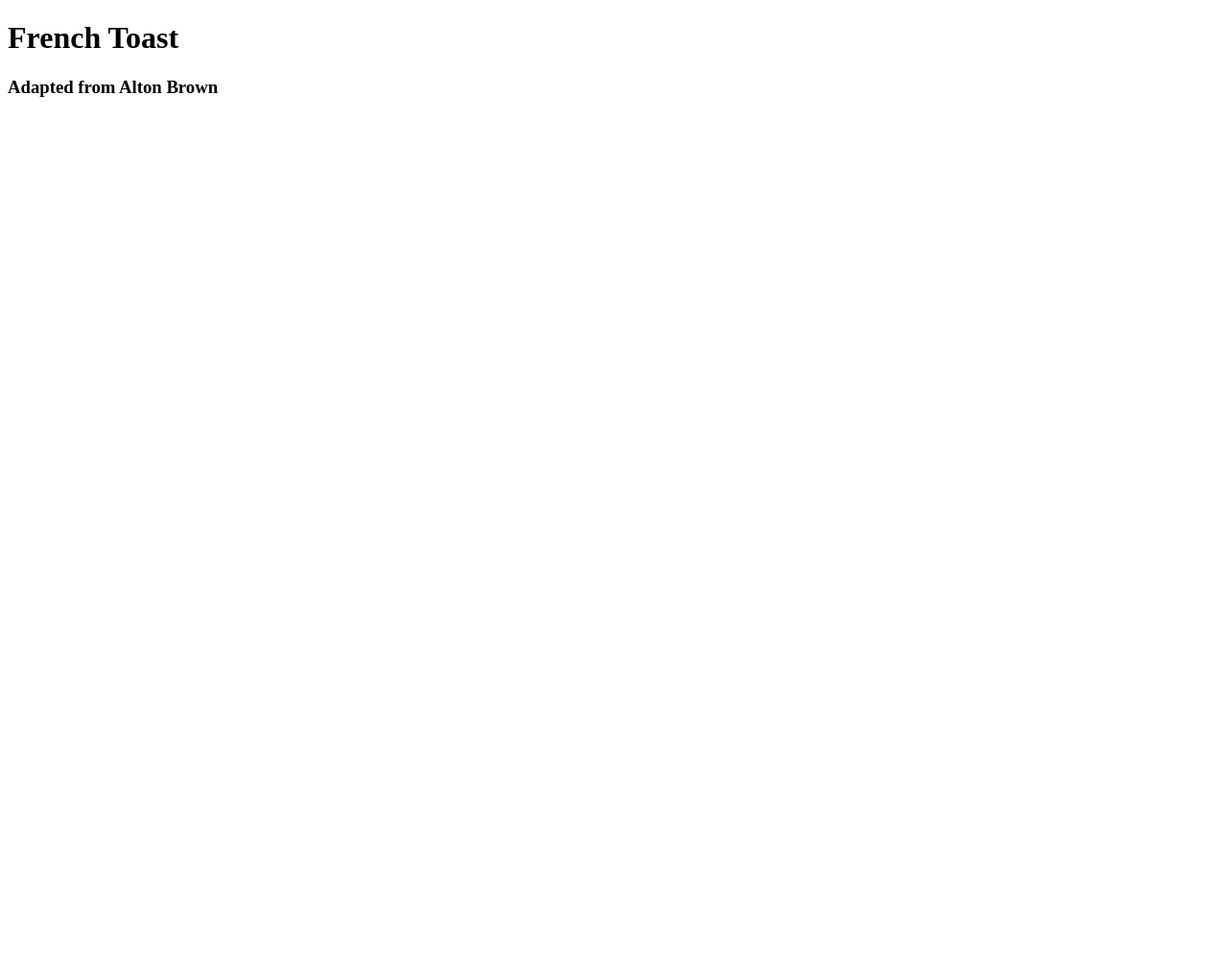
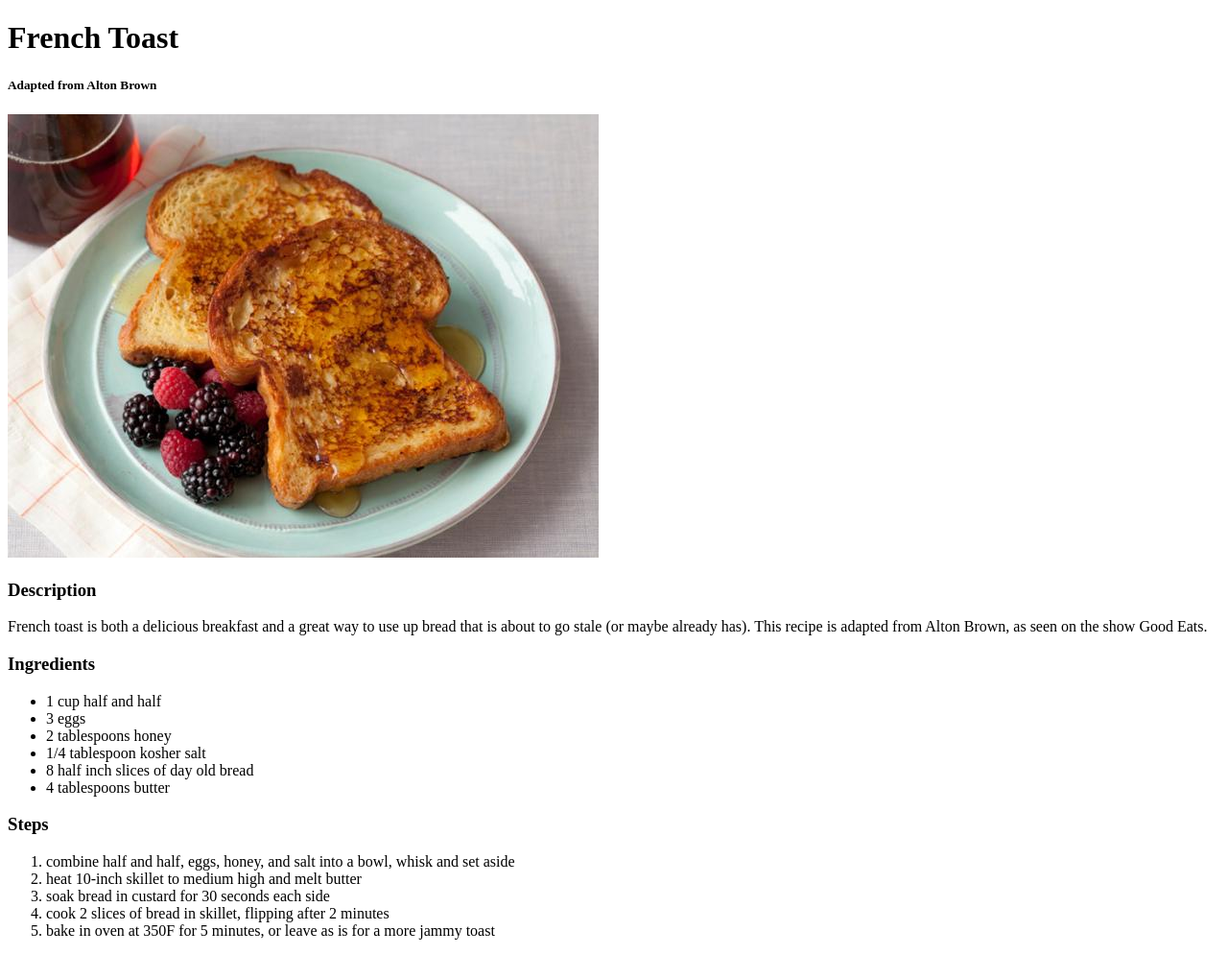
Before and after one commit to treverbrice/odin-recipes, a plain HTML site: page recipes/french-toast.html in a window 1280 px wide. Shown: the whole page at 96% size. Before the commit the page ends 800 px from the top, so only its background shows below. Drawn offline with Linux system fonts and the light colour scheme.

Commit message:
Add french-toast and images

```diff
--- a/recipes/french-toast.html
+++ b/recipes/french-toast.html
@@ -7,6 +7,30 @@
 
   <body>
     <h1>French Toast</h1>
-    <h3>Adapted from Alton Brown</h3>
+    <h5>Adapted from Alton Brown</h5>
+    <img src="../images/french-toast.jpeg" alt="French Toast">
+    <h3>Description</h3>
+    <p>French toast is both a delicious breakfast and a great way to use up
+      bread that is about to go stale (or maybe already has). This recipe is
+      adapted from Alton Brown, as seen on the show Good Eats.</p>
+    <h3>Ingredients</h3>
+    <ul>
+      <li>1 cup half and half</li>
+      <li>3 eggs</li>
+      <li>2 tablespoons honey</li>
+      <li>1/4 tablespoon kosher salt</li>
+      <li>8 half inch slices of day old bread</li>
+      <li>4 tablespoons butter</li>
+    </ul>
+    <h3>Steps</h3>
+    <ol>
+      <li>combine half and half, eggs, honey, and salt into a bowl, whisk and
+        set aside</li>
+      <li>heat 10-inch skillet to medium high and melt butter</li>
+      <li>soak bread in custard for 30 seconds each side</li>
+      <li>cook 2 slices of bread in skillet, flipping after 2 minutes</li>
+      <li>bake in oven at 350F for 5 minutes, or leave as is for a more jammy
+        toast</li>
+    </ol>
   </body>
 </html>
```
Also changed, not shown: images/french-toast.jpeg (added), images/hummus.jpeg (added), 1 other file.
